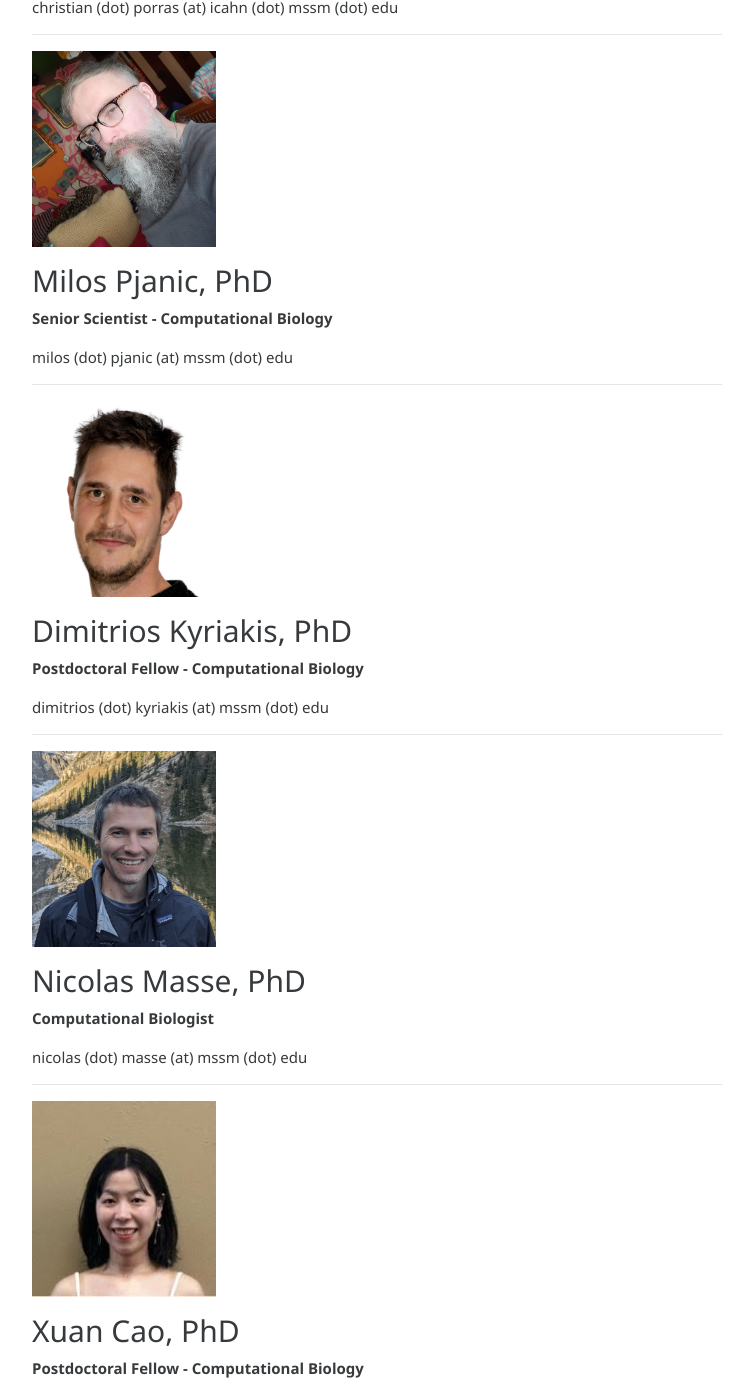
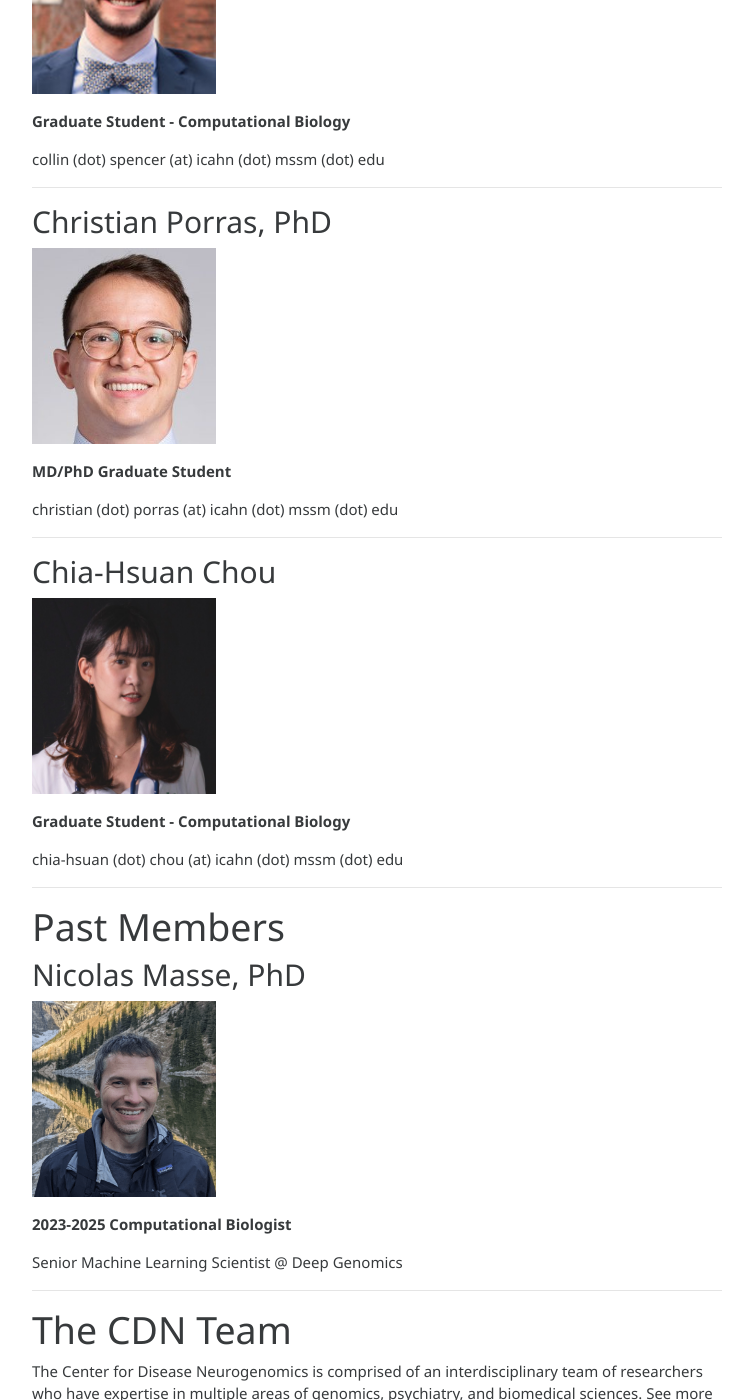
Before and after one commit to leelaboratory/leelaboratory.github.io, a Jekyll site: the page built from pages/team.md, in a window 1280 px wide and 1400 px high, scrolled down 1633 px. Shown: the whole window, without its empty margins (263-1016 px from the left). Built offline with Jekyll 4.4.1, drawn with Linux system fonts in a browser that asks for light colours; some of the changed text lies outside the part shown.

Commit message:
Update team member details and restructure sections

```diff
--- a/pages/team.md
+++ b/pages/team.md
@@ -4,9 +4,12 @@ layout: page
 title: 'The Single Cell Neurogenomics Group'
 ---
 
-<img src="/images/DL.jpeg" width="184" height="196">
+# Single Cell Neurogenomics Group
+
+
 
 ## Donghoon Lee, PhD
+<img src="/images/DL.jpeg" width="184" height="196">
 <p><b>
   Director of Single Cell Neurogenomics Group at CDN<br>
   Assistant Professor, Department of Psychiatry<br>
@@ -14,102 +17,85 @@ title: 'The Single Cell Neurogenomics Group'
   Friedman Brain Institute<br>
   Icahn School of Medicine at Mount Sinai, New York, NY
 </b></p>
-
 donghoon (dot) lee (at) mssm (dot) edu
-
 [Google Scholar](https://scholar.google.com/citations?user=_a8xSwwAAAAJ&hl=en),
 [CV](https://drive.google.com/file/d/19uNtddUfWJHtHaqKHubVpVinGjlGPtrm/view),
 <a itemprop="sameAs" content="https://orcid.org/0000-0003-0453-6059" href="https://orcid.org/0000-0003-0453-6059" target="orcid.widget" rel="noopener noreferrer" style="vertical-align:top;"><img src="https://orcid.org/sites/default/files/images/orcid_16x16.png" style="width:1em;margin-right:.5em;" alt="ORCID iD icon">ORCiD</a>
-
 <hr>
 
-<img src="/images/TC.jpeg" width="184" height="196">
+
 
 ## Tereza Clarence, PhD
+<img src="/images/TC.jpeg" width="184" height="196">
 <p><b>
   Postdoctoral Fellow - Computational Biology
 </b></p>
-
 tereza (dot) clarence (at) mssm (dot) edu
-
 <hr>
 
-<img src="/images/CS.jpeg" width="184" height="196">
 
-## Collin Spencer
-<p><b>
-  Graduate Student - Computational Biology
-</b></p>
-
-collin (dot) spencer (at) icahn (dot) mssm (dot) edu
-
-<hr>
-
-<img src="/images/CP.jpeg" width="184" height="196">
-
-## Christian Porras
-<p><b>
-  MD/PhD Graduate Student
-</b></p>
-
-christian (dot) porras (at) icahn (dot) mssm (dot) edu
-
-<hr>
-
-<img src="/images/MP.jpeg" width="184" height="196">
-
-## Milos Pjanic, PhD
-<p><b>
-  Senior Scientist - Computational Biology
-</b></p>
-
-milos (dot) pjanic (at) mssm (dot) edu
-
-<hr>
-
-<img src="/images/DK.png" width="184" height="196">
 
 ## Dimitrios Kyriakis, PhD
 <p><b>
   Postdoctoral Fellow - Computational Biology
 </b></p>
-
 dimitrios (dot) kyriakis (at) mssm (dot) edu
-
 <hr>
 
-<img src="/images/NM.png" width="184" height="196">
 
-## Nicolas Masse, PhD
-<p><b>
-  Computational Biologist
-</b></p>
-
-nicolas (dot) masse (at) mssm (dot) edu
-
-<hr>
-
-<img src="/images/XC.jpg" width="184" height="196">
 
 ## Xuan Cao, PhD
+<img src="/images/XC.jpg" width="184" height="196">
 <p><b>
   Postdoctoral Fellow - Computational Biology
 </b></p>
-
 xuan (dot) cao (at) mssm (dot) edu
-
 <hr>
 
-<img src="/images/CC.jpg" width="184" height="196">
 
-## Chia-Hsuan Chou, PhD
+
+## Collin Spencer
+<img src="/images/CS.jpeg" width="184" height="196">
 <p><b>
   Graduate Student - Computational Biology
 </b></p>
+collin (dot) spencer (at) icahn (dot) mssm (dot) edu
+<hr>
 
+
+
+## Christian Porras, PhD
+<img src="/images/CP.jpeg" width="184" height="196">
+<p><b>
+  MD/PhD Graduate Student
+</b></p>
+christian (dot) porras (at) icahn (dot) mssm (dot) edu
+<hr>
+
+
+
+## Chia-Hsuan Chou
+<img src="/images/CC.jpg" width="184" height="196">
+<p><b>
+  Graduate Student - Computational Biology
+</b></p>
 chia-hsuan (dot) chou (at) icahn (dot) mssm (dot) edu
+<hr>
 
+
+
+# Past Members
+
+
+
+## Nicolas Masse, PhD
+<img src="/images/NM.png" width="184" height="196">
+<p><b>
+  2023-2025 Computational Biologist
+</b></p>
+Senior Machine Learning Scientist @ Deep Genomics
 <hr>
+
 
 
 # The CDN Team
```
